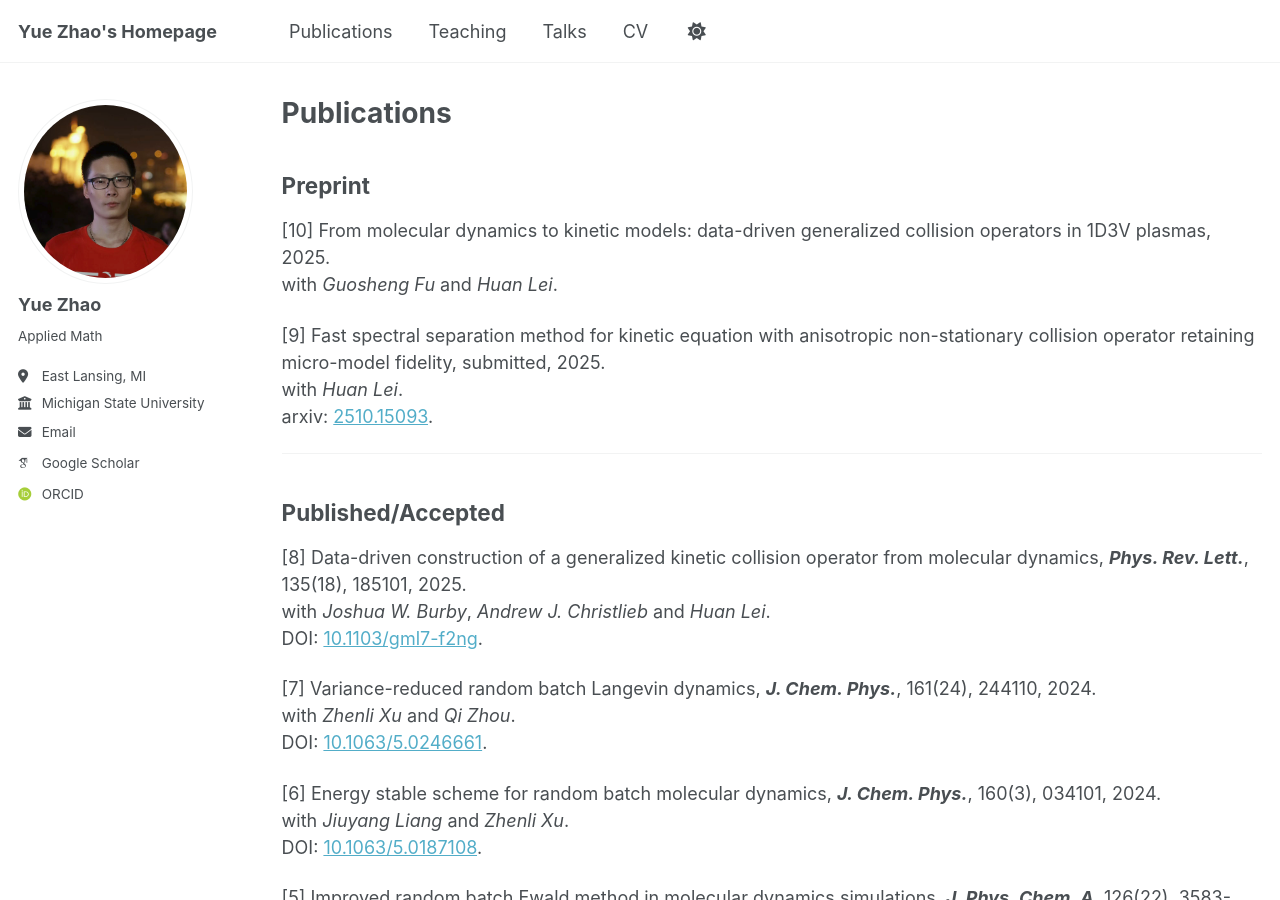
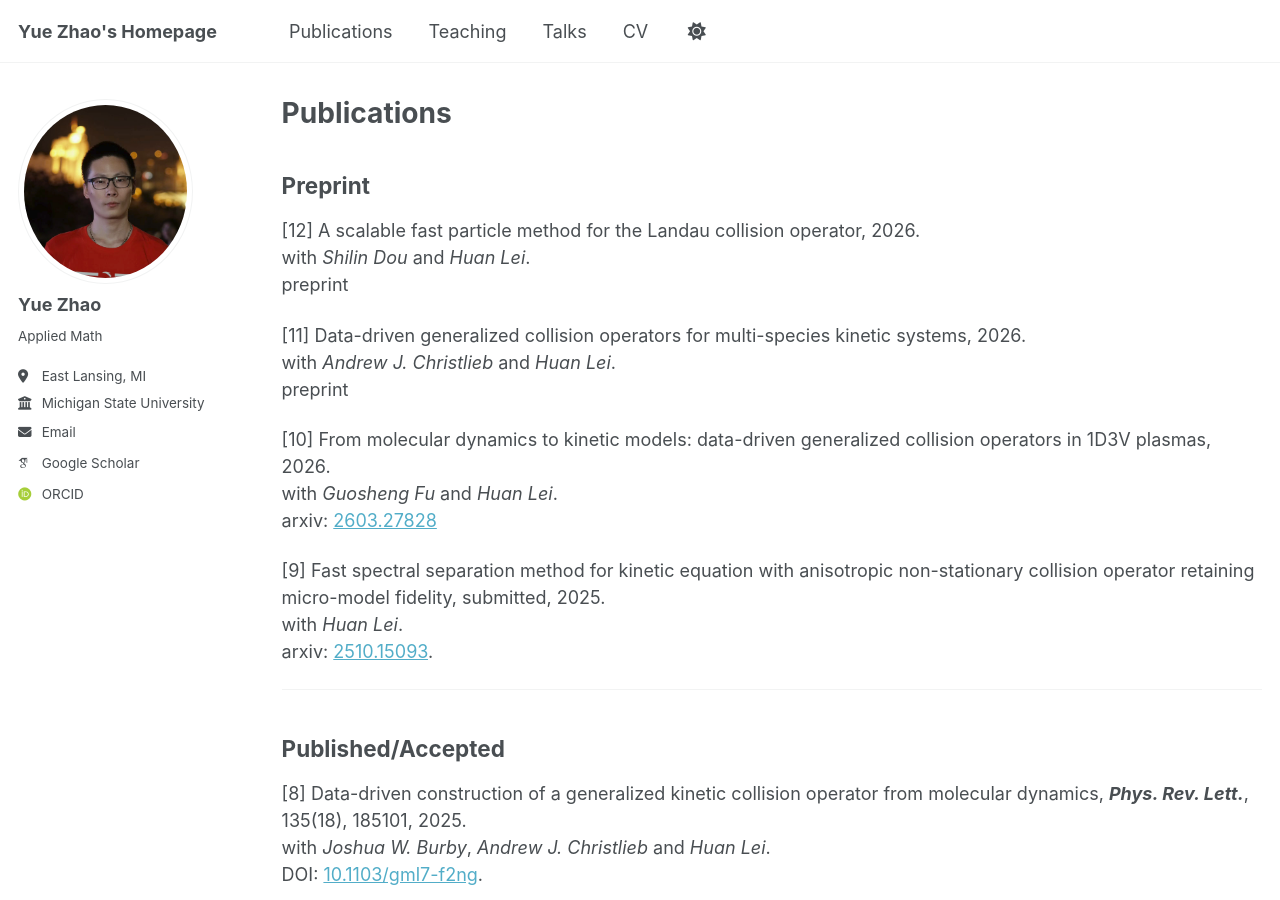
Before and after one commit to yuezhao1997/yuezhao1997.github.io, a Jekyll site: the page built from _pages/publication.md, in a window 1280 px wide and 900 px high. Built offline with Jekyll 4.4.1, drawn with Linux system fonts in a browser that asks for light colours; some web fonts are replaced; a script bundle is joined from its source files by our own code; library files that are not in the unit come from our copies.

Commit message:
Revise publication entries and add new preprints
Updated publication list with new preprints and corrected details.

```diff
--- a/_pages/publication.md
+++ b/_pages/publication.md
@@ -10,8 +10,17 @@ author_profile: true
 Preprint
 -----------
 
-[10] From molecular dynamics to kinetic models: data-driven generalized collision operators in 1D3V plasmas, 2025. <br>
-     with _Guosheng Fu_ and _Huan Lei_.
+[12] A scalable fast particle method for the Landau collision operator, 2026. <br>
+     with _Shilin Dou_ and _Huan Lei_. <br>
+     preprint
+
+[11] Data-driven generalized collision operators for multi-species kinetic systems, 2026. <br>
+     with _Andrew J. Christlieb_ and _Huan Lei_. <br>
+     preprint
+
+[10] From molecular dynamics to kinetic models: data-driven generalized collision operators in 1D3V plasmas, 2026. <br>
+     with _Guosheng Fu_ and _Huan Lei_. <br>
+     arxiv: [2603.27828](https://arxiv.org/pdf/2603.27828)
 
 [9] Fast spectral separation method for kinetic equation with anisotropic non-stationary collision operator retaining micro-model fidelity, submitted, 2025. <br>
     with _Huan Lei_. <br>
```
